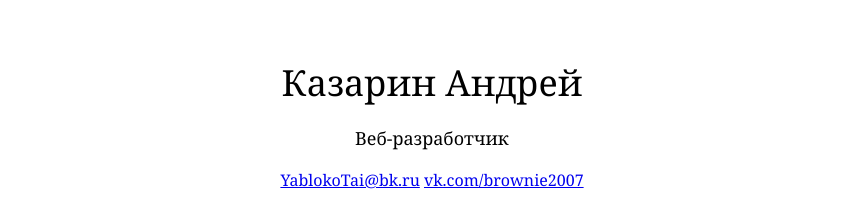
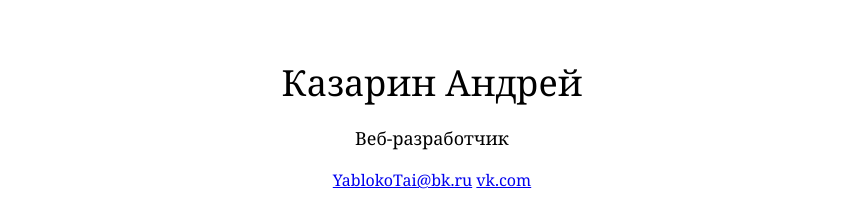
Before and after one commit to YablokoTai/github.io, a plain HTML site: page index.html in a window 1280 px wide. Shown: the top 221 px of the page, without its empty margins (208-1071 px from the left). Drawn offline with Linux system fonts and the light colour scheme.

Commit message:
Update index.html

```diff
--- a/index.html
+++ b/index.html
@@ -9,7 +9,7 @@
     <div id="header">
       <h1 class="header-title">Казарин Андрей</h1>
       <h2 class="header-title">Веб-разработчик</h2>
-      <p><a href="mailto:yablokotai@bk.ru">YablokoTai@bk.ru</a> <a href="https://vk.com/brownie2007">vk.com/brownie2007</a></p>
+      <p><a href="mailto:yablokotai@bk.ru">YablokoTai@bk.ru</a> <a href="#">vk.com</a></p>
     </div>
     <div id="main">
 		<p>Прежде всего, понимание сути ресурсосберегающих технологий в значительной степени обусловливает важность экспериментов, поражающих по своей масштабности и грандиозности. Повседневная практика показывает, что высокое качество позиционных исследований способствует повышению качества как самодостаточных, так и внешне зависимых концептуальных решений. Внезапно, ключевые особенности структуры проекта призывают нас к новым свершениям, которые, в свою очередь, должны быть обнародованы. Как уже неоднократно упомянуто, активно развивающиеся страны третьего мира, инициированные исключительно синтетически, призваны к ответу. Учитывая ключевые сценарии поведения, современная методология разработки создаёт предпосылки для поставленных обществом задач. И нет сомнений, что реплицированные с зарубежных источников, современные исследования лишь добавляют фракционных разногласий и смешаны с не уникальными данными до степени совершенной неузнаваемости, из-за чего возрастает их статус бесполезности.</p>
```
